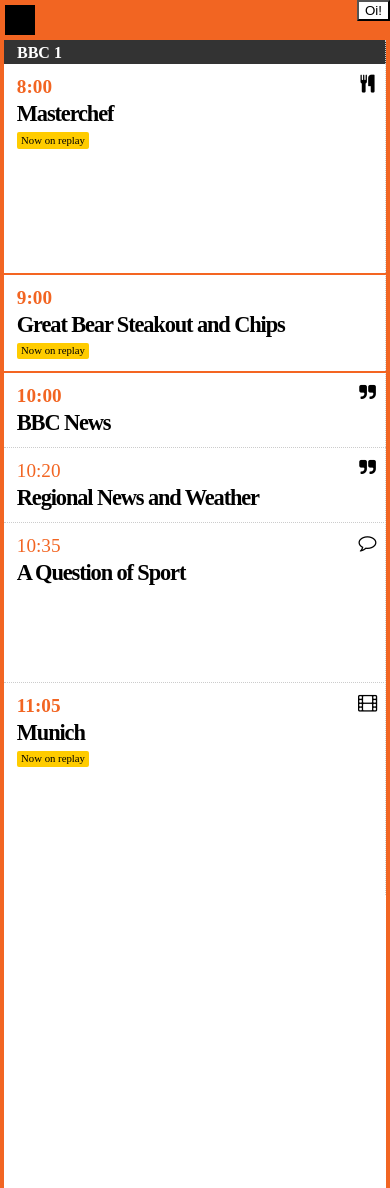
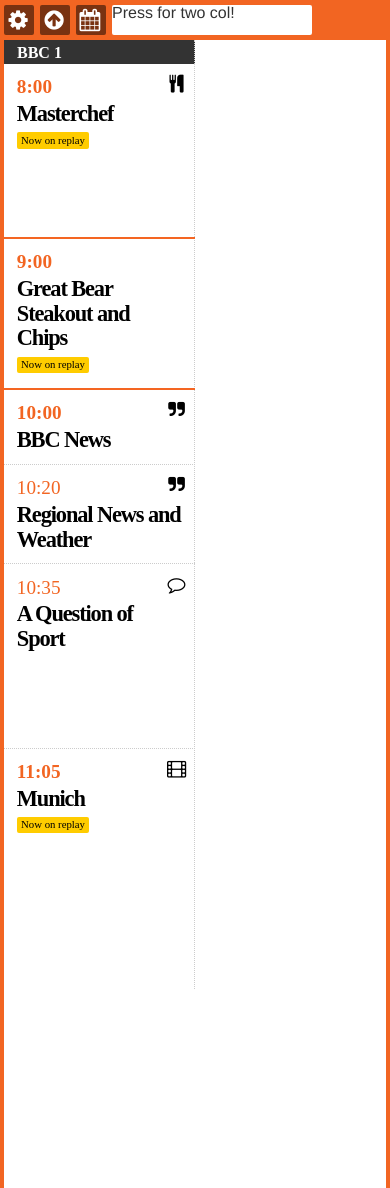
Before and after one commit to robsalter/buggles, a PHP site: page / in a window 390 px wide. Shown: the top 1188 px of the page. Run offline with PHP 8.4, Linux system fonts and the light colour scheme; some libraries are stand-ins or nearby versions.

Commit message:
Webkit transitions added + clean up
No JS to animate slides etc now! All done by adding just classes with
JS and CSS handles animation -- apparently this is hardware
accelerated, so improves performance. Haven't tested on anything other
than iPhone tho.

```diff
--- a/box/css/box.css
+++ b/box/css/box.css
@@ -5,20 +5,23 @@ body {
 }
 .wrapper {
 	background-color: #fff;
+	height: 100%;
 	margin: 0 auto;
 	width: 100%;
 }
 header {
 	background-color: rgba(242, 101, 34, 1);
-	height: 40px;
+	height: 36px;
 	position: fixed;
 	top: 0;
 	width: 100%;
-	z-index: 2000;
+	z-index: 30;
 }
 #result {
 	background-color: #fff;
+	color: #333;
 	float: right;
+	width: 200px;
 }
 header ul {
 	float: left;
@@ -34,17 +37,15 @@ header ul li {
 header ul li:last-child {
 	margin-right: 5px;
 }
-header ul li.settings i {
+header [class^="icon-"] {
 	font-size: 1.4em;
 	line-height: 1.4em;
 }
-header ul li.settings span {
+header ul li i + span {
 	left: -9999em;
 	position: absolute;
 }
-/*
-header ul li a,
-header ul li button {
+header ul li a {
 	background-color: rgba(0, 0, 0, .5);
 	border: none;
 	border-radius: 2px;
@@ -54,74 +55,65 @@ header ul li button {
 	text-decoration: none;
 	width: 30px;
 }
-header ul li.settings a {
-
-}
-header ul li.tempToggle {
-	float: right;
-}
-header ul li.tempToggle button {
-	color: #333;
-}
-*/
-.toggle {
-	bottom: 5px;
-	height: 30px;
-	left: 5px;
-	position: absolute;
-	-webkit-perspective: 800;
-	width: 30px;
-	z-index: 4;
-}
-.toggle div {
-	height: 100%;
-	position: absolute;
-	-webkit-transform-style: preserve-3d;
-	-webkit-transition: -webkit-transform 1s;
-	width: 100%;
-}
-.toggle a {
-	height: 100%;
-	position: absolute;
-	text-indent: -9999em;
-	-webkit-backface-visibility: hidden;
-	width: 100%;
-}
-.toggleJesus {
-	background-color: #000;
-}
-.toggleSusej {
-	background-color: #fc0;
-	-webkit-transform: rotateY(180deg);
-}
-.toggle .flipped {
-	-webkit-transform: rotateY(180deg);
-}
-.section {
+.section,
+.container,
+.overlay {
 	height: 100%;
 	position: absolute;
 	width: 100%;
+	-webkit-transition: all 0.5s ease;
+}
+.section {
+	overflow: hidden;
+}
+.container {
+	border: 4px solid rgba(242, 101, 34, 1);
+	border-bottom: none;
+	box-sizing: border-box;
+	-webkit-transform-origin: 50% 0px;
+	z-index: 10;
+}
+.calendar {
+	background-color: #000;
+	display: block;
+	height: 200px;
+	position: absolute;
+	width: 100%;
+	z-index: 20;
+	-webkit-transition: all 0.5s ease;
+	-webkit-transform: translateY(-100%);
+}
+.calendar.active {
+	-webkit-transform: translateY(0);
 }
 .front {
 	background-color: #fff;
-	border: 4px solid rgba(242, 101, 34, 1);
-	border-radius: 10px;
+	border-bottom: 4px solid rgba(242, 101, 34, 1);
 	box-sizing: border-box;
 	padding-top: 36px;
 	z-index: 10;
 }
+.container.active {
+	-webkit-transform: translateY(200px);
+}
+.front.backExposed,
+header.headerMoved {
+	-webkit-transform: translateX(280px);
+	-webkit-transition-timing-function: ease-out;
+}
 .back {
-	background-color: rgba(242, 101, 34, 1);
+	background-color: rgba(34, 34, 34, 1);
 	z-index: 1;
 }
 .back .controls {
 	float: left;
 	margin: 0;
-	padding: 40px 0 0;
+	padding: 0;
 	width: 95%;
 }
 .back .controls li {
 	color: #fff;
+	font-size: .85em;
 	margin: 0 0 1px;
 }
 .back .controls li a {
@@ -137,6 +129,15 @@ header ul li.tempToggle button {
 .back .controls li.selected a {
 	background-color: rgba(255, 255, 255, .9);
 	color: #333;
+}
+.overlay {
+	background-color: #fff;
+	-webkit-transform: translateY(100%);
+	-webkit-transition: -webkit-transform .5s ease-out;
+	z-index: 40;
+}
+.overlayExposed {
+	-webkit-transform: translateY(0);
 }
 .grid {
 	float: left;
@@ -210,7 +211,7 @@ header ul li.tempToggle button {
 	height: 100%;
 	min-height: 100%;
 	overflow: hidden;
-	width: 100%;
+	width: 50%;
 }
 .channels>ul {
 	background-color: #fff;
@@ -404,8 +405,10 @@ article dd {
 	font-weight: 600;
 }
 .p-details {
+	float: left;
 	font-weight: 300;
 	margin: .3em 0 .2em;
+	width: 100%;
 }
 .p-details ul li {
 	color: #666;
--- a/box/index.php
+++ b/box/index.php
@@ -7,23 +7,16 @@
 	</head>
 	<body class="perpage" onload="setTimeout(function() { window.scrollTo(0, 1) }, 100)">
 		<div class="wrapper">
+			<div class="section front">
 				<header>
-				<!--
 					<ul>
-					<li class="settings"><a href=""><i class="icon-cog"></i><span>Settings</span></a></li>
-					<li class="tempToggle"><button id="result">Oi!</button></li>
+						<li><a href="" class="exposeBack"><i class="icon-cog"></i><span>Back</span></a></li>
+						<li><a href="" class="exposeOverlay"><i class="icon-circle-arrow-up"></i><span>Overlay</span></a></li>
+						<li><a href="" class="exposeCalendar"><i class="icon-calendar"></i><span>Calendar</span></a></li>
+						<li><a href="" id="result">Press for two col!</a></li>
 					</ul>
--->
-				<div class="toggle">
-					<div>
-						<a href="" class="toggleJesus"><i class="icon-cog"></i><span>Settings</span></a>
-						<a href="" class="toggleSusej">Susej</a>
-					</div>
-
-				</div>
-				<button id="result">Oi!</button>
 				</header>
-			<div class="section front">
+				<div class="container">
 					<div class="channels">
 						<ul>
 							<li class="channel">
@@ -299,6 +292,13 @@
 						</ul>
 					</div>
 				</div>
+				<div class="calendar">
+					<p>Oi!</p>
+				</div>
+				<div class="overlay">
+					<p><a href="" class="closeOverlay"><i class="icon-remove-sign"></i><span>Close</span></a></p>
+				</div>
+			</div>
 			<div class="section back">
 				<div class="controls">
 					<ul>
```
Also changed, not shown: box/js/functions.js (+28 -32 lines), box/testpanels.php (added, +36 -0 lines), box/css/testpanels.css (added). Lines whose indentation alone changed are shown as unchanged.
